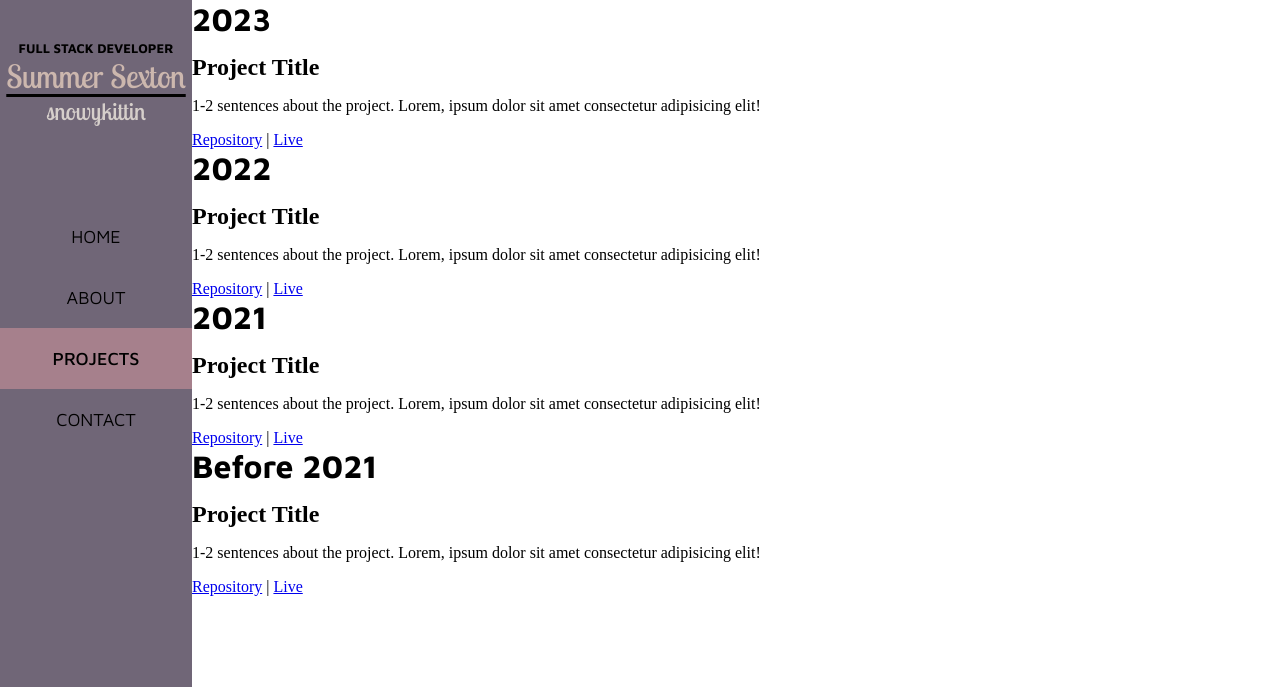
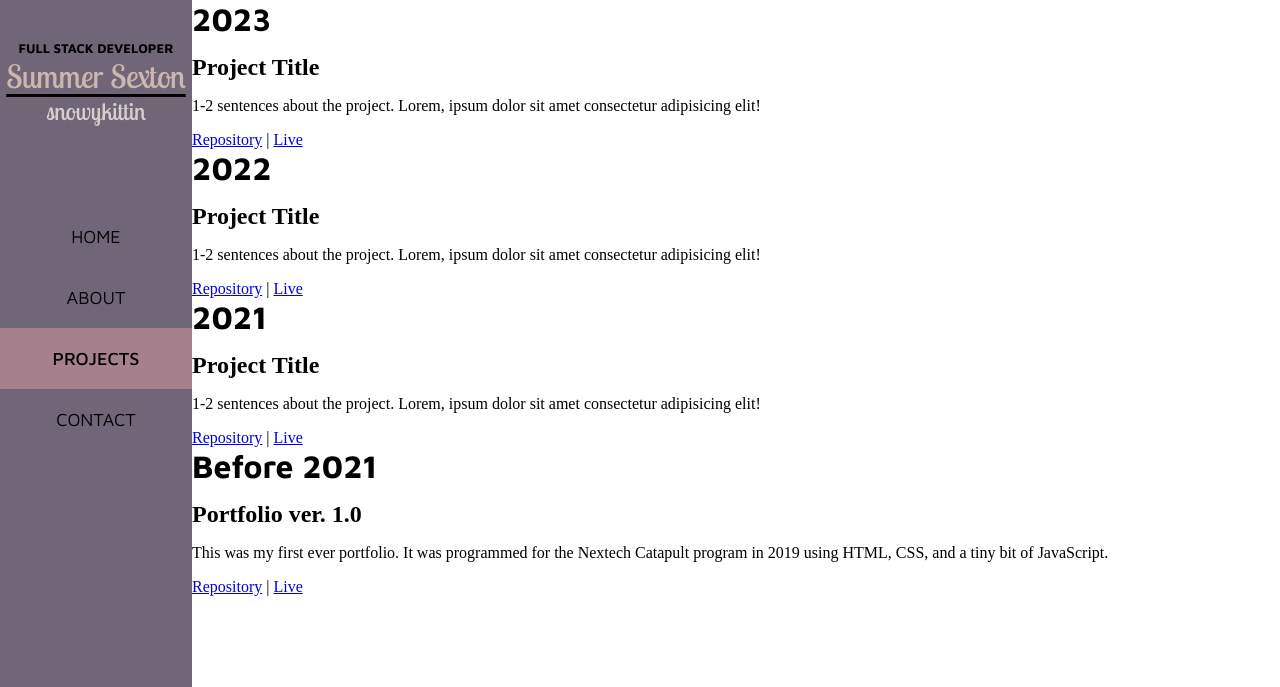
Before and after one commit to snowykittin/snowykittin.github.io, a website: page pages/projects.html in a window 1280 px wide. Shown: the top 687 px of the page. Drawn offline with Linux system fonts and the light colour scheme.

Commit message:
Added example project

```diff
--- a/pages/projects.html
+++ b/pages/projects.html
@@ -86,10 +86,12 @@
                 <div class="project">
                     <div class="project-img"></div>
                     <div class="project-text">
-                        <h2>Project Title</h2>
-                        <p>1-2 sentences about the project. Lorem, ipsum dolor sit amet consectetur adipisicing elit!
+                        <h2>Portfolio ver. 1.0</h2>
+                        <p>This was my first ever portfolio. It was programmed for the Nextech Catapult program in 2019
+                            using HTML, CSS, and a tiny bit of JavaScript.
                         </p>
-                        <a href="#">Repository</a> | <a href="#">Live</a>
+                        <a href="https://github.com/snowykittin/snowykittin.github.io">Repository</a> | <a
+                            href="https://snowykittin.github.io/">Live</a>
                     </div>
                     <div class="project-languages"></div>
                 </div>
```
